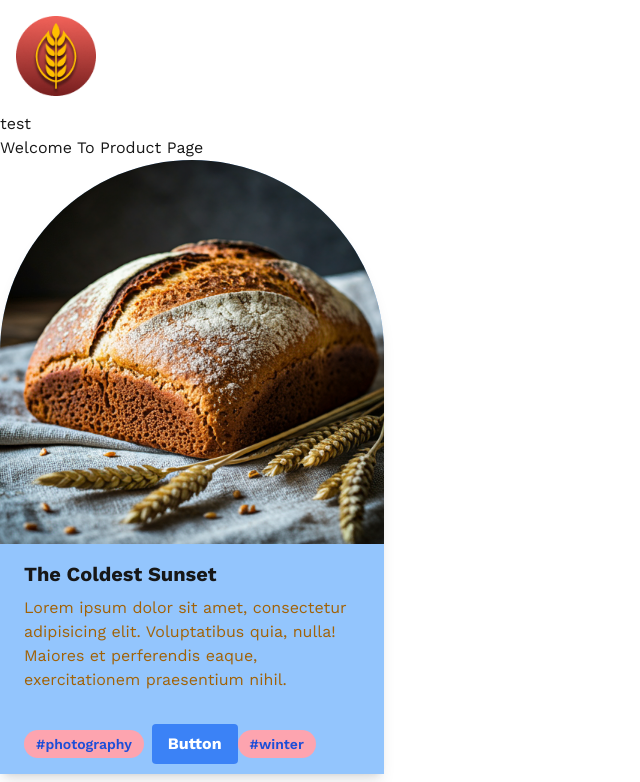
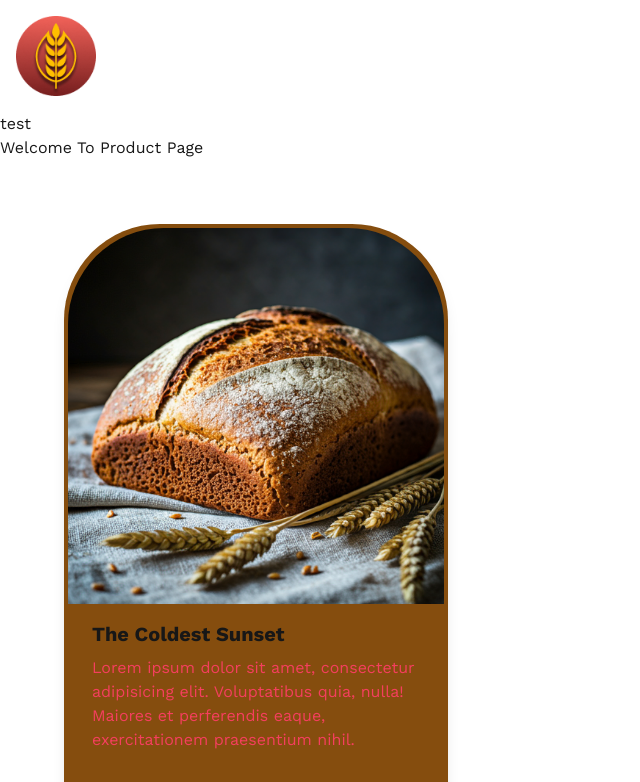
Before and after one commit to Felisong/cpnt262-the-golden-wheat-frontend, a Next.js app: page /products in a window 1280 px wide. Shown: the top 782 px of the page, without its empty margins (0-640 px from the left). Built offline with nearby package versions, Linux system fonts and the light colour scheme; a web font is replaced by a local one.

Commit message:
Card that works so far

```diff
--- a/app/components/Cards.js
+++ b/app/components/Cards.js
@@ -2,11 +2,15 @@
 
 export default function Cards() {
   return (
-    <div className="max-w-sm rounded-t-full overflow-hidden shadow-lg bg-blue-300">
-      <img className="w-full" src="/bread1.png" alt="Sunset in the mountains" />
+    <div className=" px-1 py-1 m-16 max-w-sm rounded-t-3xl overflow-hidden shadow-lg bg-yellow-800 ">
+      <img
+        className="w-full rounded-t-3xl"
+        src="/bread1.png"
+        alt="Sunset in the mountains"
+      />
       <div className="px-6 py-4">
         <div className="font-bold text-xl mb-2">The Coldest Sunset</div>
-        <p className="text-yellow-700 text-base">
+        <p className="text-rose-500 text-base flex justify-center">
           Lorem ipsum dolor sit amet, consectetur adipisicing elit. Voluptatibus
           quia, nulla! Maiores et perferendis eaque, exercitationem praesentium
           nihil.
--- /dev/null
+++ b/app/components/GroupCards.js
@@ -0,0 +1,15 @@
+const { default: Cards } = require("./Cards");
+
+export default function GroupCards() {
+  return (
+    <>
+      <Cards
+        imgSrc={"/bread1.png"}
+        Title={"The Coldest Sunset"}
+        bosyText={"Hello"}
+      />
+      <Cards />
+      <Cards />
+    </>
+  );
+}
--- a/app/globals.css
+++ b/app/globals.css
@@ -22,3 +22,8 @@ body {
   background: var(--background);
   font-family: Arial, Helvetica, sans-serif;
 }
+
+.rounded-t-3xl {
+  border-top-right-radius: 6rem;
+  border-top-left-radius: 6rem;
+}
--- a/app/products/page.js
+++ b/app/products/page.js
@@ -1,12 +1,13 @@
 "use client";
 
 import Cards from "../components/Cards";
+import GroupCards from "../components/GroupCards";
 
 export default function Products() {
   return (
     <div>
       <h1>Welcome To Product Page</h1>
-      <Cards />
+      <GroupCards />
     </div>
   );
 }
```
